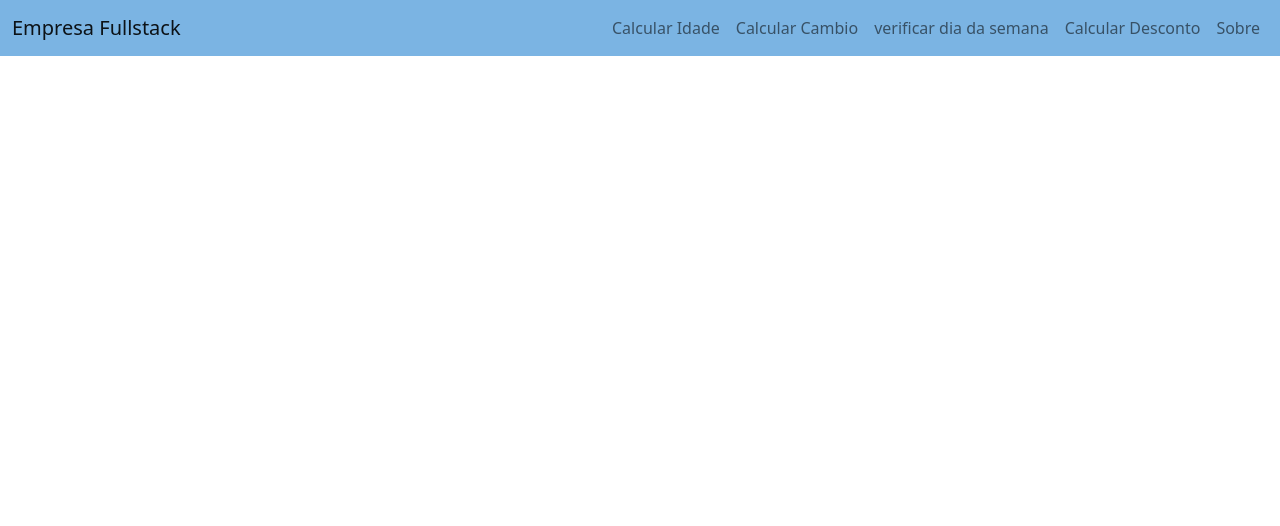
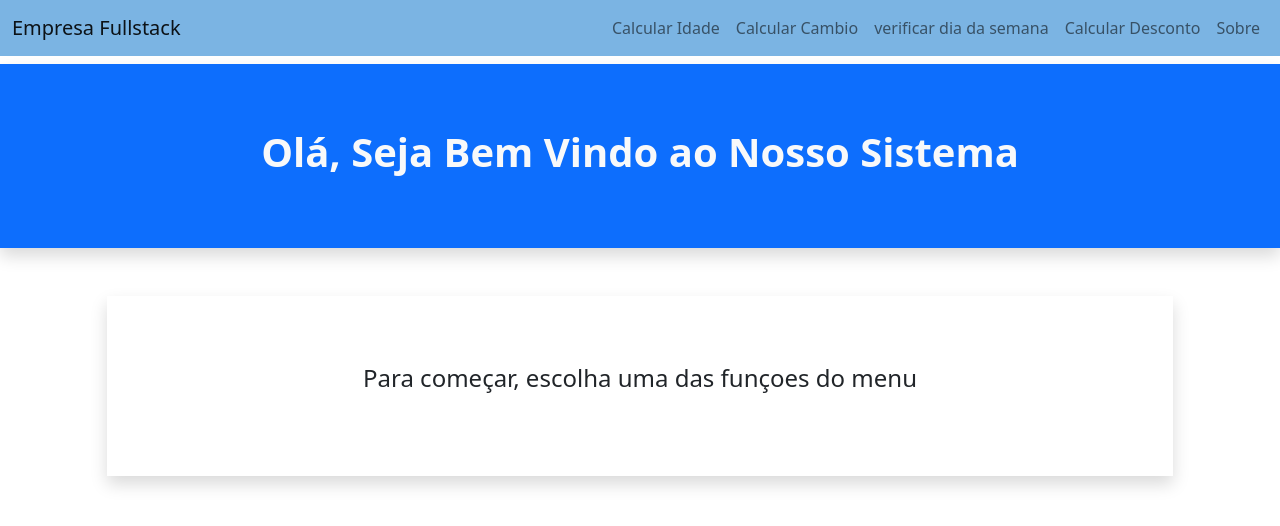
Before and after one commit to justthata/projeto_VUE, a plain HTML site: page index.html in a window 1280 px wide. Drawn offline with nearby package versions, Linux system fonts and the light colour scheme.

Commit message:
finalizado parte 1 do projeto

```diff
--- a/index.html
+++ b/index.html
@@ -57,6 +57,24 @@
         </nav>
     </header>
 
+    <main>
+        <!--BOAS VINDAS-->
+        <section class="p-3 my-2 bg-primary shadow">
+            <div class="container-fluid py-5 text-center">
+                <h2 class="display-6 fw-bold text-light"> Olá, Seja Bem Vindo ao Nosso Sistema</h2>
+
+            </div>
+        </section>
+
+        <!--HOME-->
+        <section class="p-3 my-5 shadow col-md-10 mx-auto">
+            <div class="container-fluid py-5 text-center">
+              <p class="fs-4"> Para começar, escolha uma das funçoes do menu</p>
+            </div>
+        </section>
+
+    </main>
+
 
 <script src="https://cdn.jsdelivr.net/npm/bootstrap@5.2.0-beta1/dist/js/bootstrap.bundle.min.js" integrity="sha384-pprn3073KE6tl6bjs2QrFaJGz5/SUsLqktiwsUTF55Jfv3qYSDhgCecCxMW52nD2" crossorigin="anonymous"></script>
 
```
